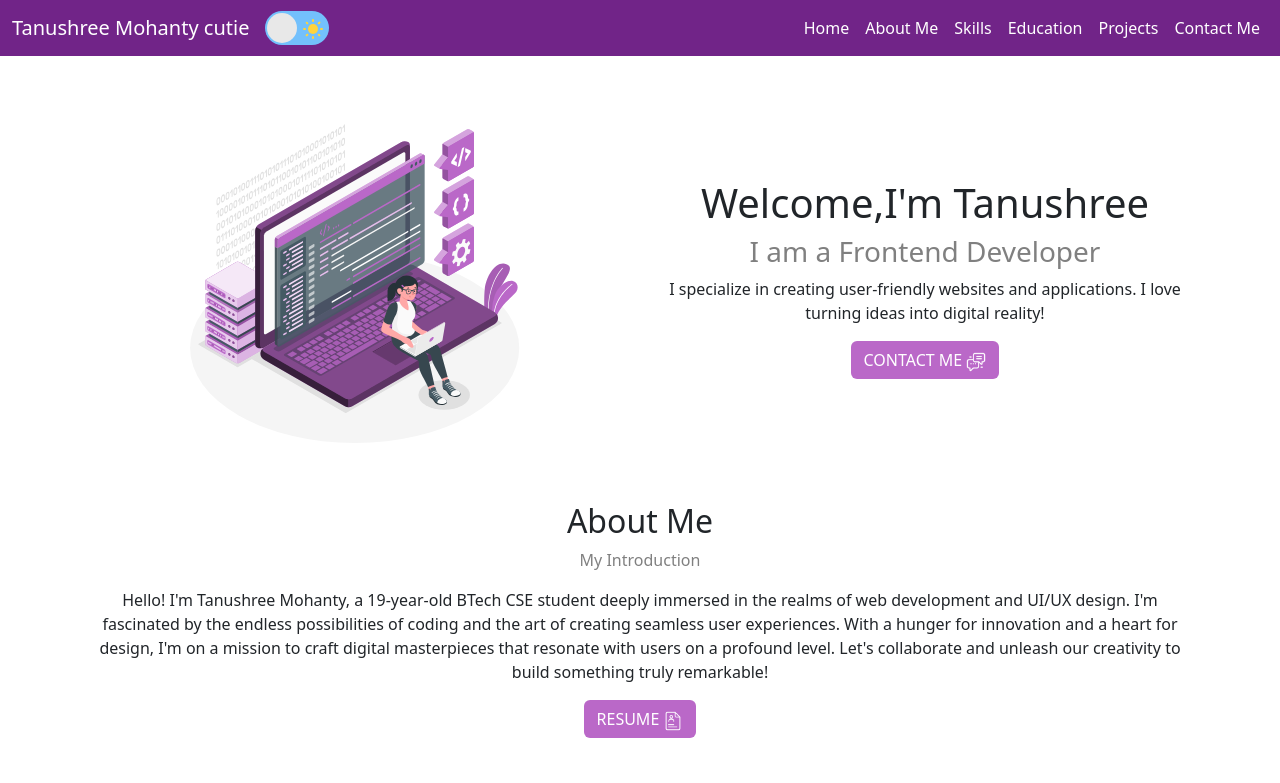
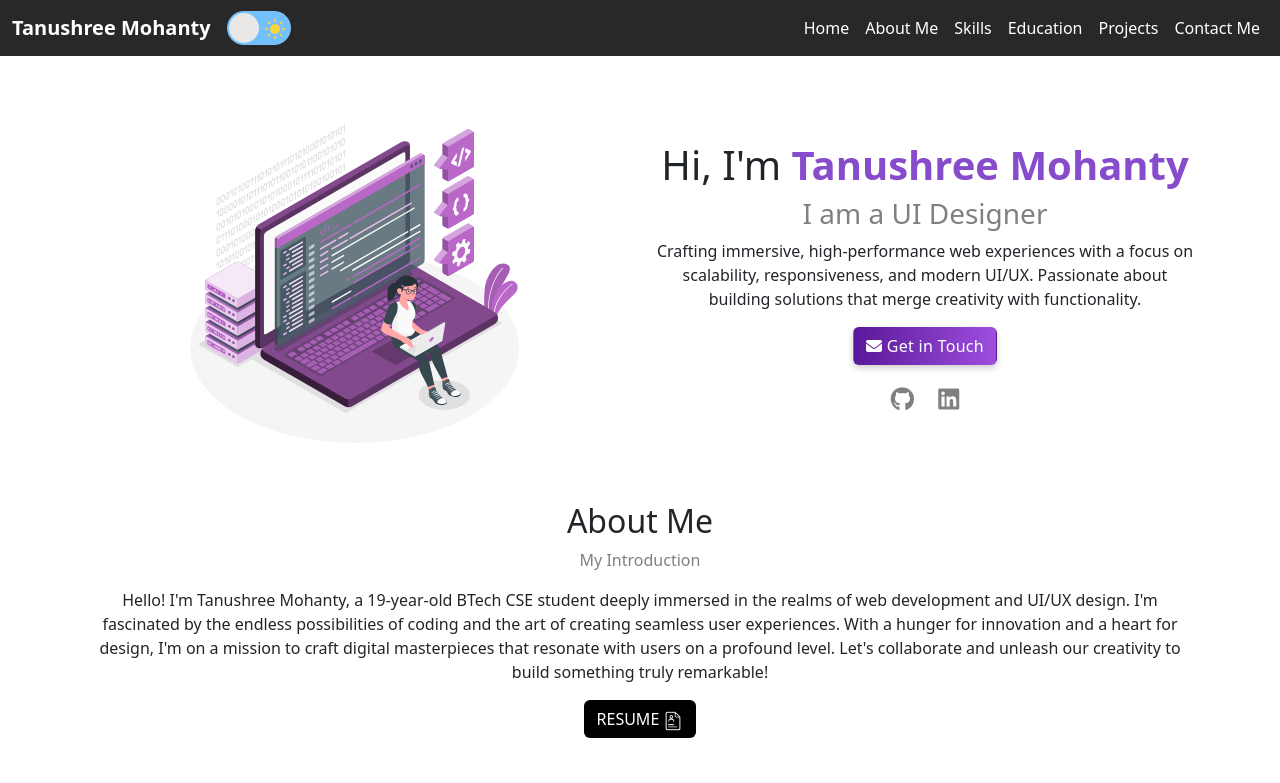
Before and after one commit to TanushreeMohanty/Tanushree-Mohanty, a plain HTML site: page index.html in a window 1280 px wide. Shown: the top 783 px of the page. Drawn offline with nearby package versions, Linux system fonts and the light colour scheme.

Commit message:
navbar and home css updated

```diff
--- a/index.html
+++ b/index.html
@@ -12,12 +12,15 @@
       integrity="sha384-QWTKZyjpPEjISv5WaRU9OFeRpok6YctnYmDr5pNlyT2bRjXh0JMhjY6hW+ALEwIH"
       crossorigin="anonymous"
     />
+    <!-- FONT AWESOME CDN LINK -->
+    <link rel="stylesheet" href="https://cdnjs.cloudflare.com/ajax/libs/font-awesome/6.5.1/css/all.min.css">
+
   </head>
   <body>
-    <!-- NAVBAR -->
+    <!-- NAVBAR:PERFECT-->
     <nav class="navbar navbar-expand-lg sticky-top">
       <div class="container-fluid">
-        <a class="navbar-brand" href="index.html">Tanushree Mohanty cutie</a>
+        <a class="navbar-brand" href="index.html">Tanushree Mohanty</a>
         <label class="switch">
           <span class="sun">
             <svg xmlns="http://www.w3.org/2000/svg" viewBox="0 0 24 24">
@@ -77,31 +80,36 @@
         </div>
       </div>
     </nav>
-    <!-- HOME -->
+<!-- HOME:PERFECT -->
 <div class="container text-center mt-5" id="home">
   <div class="row align-items-center">
     <div class="col-sm">
-          <img src="assests/images/home.svg" alt="Homeimage" height="350" />
+      <img src="assests/images/home.svg" alt="Homeimage" height="350" class="animate-fade" />
     </div>
     <div class="col-sm">
-          <h1>Welcome,I'm Tanushree</h1>
-          <h3 style="color: gray">I am a Frontend Developer</h3>
+      <h1>Hi, I'm <span class="highlight">Tanushree Mohanty</span></h1>
+      <h3 style="color: gray">
+        I am a <span class="dynamic-text"></span>
+      </h3>
       <p>
-            I specialize in creating user-friendly websites and applications. I
-            love turning ideas into digital reality!
+        Crafting immersive, high-performance web experiences with a focus on scalability, responsiveness, and modern UI/UX.
+        Passionate about building solutions that merge creativity with functionality.
       </p>
-          <a href="#contactme"
-            ><button type="button" class="btn">
-              CONTACT ME
-              <img
-                src="assests/images/contact.png"
-                alt="contact-icon"
-                height="20"
-              /></button
-          ></a>
+      <a href="#contactme">
+        <button type="button" class="btn custom-btn">
+          <i class="fas fa-envelope"></i> Get in Touch
+        </button>
+      </a>
+
+      <!-- Social Media Icons -->
+      <div class="social-icons mt-3">
+        <a href="https://github.com/" target="_blank"><i class="fab fa-github"></i></a>
+        <a href="https://linkedin.com/" target="_blank"><i class="fab fa-linkedin"></i></a>
       </div>
     </div>
   </div>
+</div>
+
     <!-- ABOUT ME-->
     <div class="container text-center mt-5" id="aboutme">
       <h2 class="section-heading">About Me</h2>
--- a/script.js
+++ b/script.js
@@ -1,4 +1,4 @@
-// NAVBAR
+// #NAVBAR
 window.addEventListener('scroll',function(){
     const navbar=document.querySelector('.navbar');
     if(window.scrollY > 0){
@@ -33,3 +33,33 @@ toggleSwitch.addEventListener("change", () => {
 
 
 // TRIAL
+
+//HOME
+// JavaScript for Typing Animation
+  const dynamicText = document.querySelector(".dynamic-text");
+  const words = ["Frontend Developer", "UI Designer", "Tech Enthusiast"];
+  let wordIndex = 0;
+  let letterIndex = 0;
+  let isDeleting = false;
+
+  function typeEffect() {
+    let currentWord = words[wordIndex];
+    let displayedText = isDeleting
+      ? currentWord.substring(0, letterIndex--)
+      : currentWord.substring(0, letterIndex++);
+
+    dynamicText.textContent = displayedText;
+
+    if (!isDeleting && letterIndex === currentWord.length) {
+      isDeleting = true;
+      setTimeout(typeEffect, 1000);
+    } else if (isDeleting && letterIndex === 0) {
+      isDeleting = false;
+      wordIndex = (wordIndex + 1) % words.length;
+      setTimeout(typeEffect, 500);
+    } else {
+      setTimeout(typeEffect, isDeleting ? 50 : 100);
+    }
+  }
+
+  document.addEventListener("DOMContentLoaded", typeEffect);
--- a/style.css
+++ b/style.css
@@ -1,39 +1,74 @@
-/* Dark Mode */
-.dark-mode {
-    background-color: black;
-    color: white;
-}
-/* NAVBAR */
-.navbar{
-    background-color: #712488;
-    transition: background-color 0.3s ease-in-out;
+/* CHECKED --------------- */
+/* #COLOR VARIABLES */
+:root {
+  --primary-color: rgb(41, 40, 40);
+  --secondary-color: white;
+  --light-primary-color: gray;
+  --gradient:linear-gradient(90deg, #5A189A, #9D4EDD);
+  --hover-gradient: linear-gradient(90deg, #3C096C, #7B2CBF);
+
 
 }
 
-.navbar.scrolled{ /* TRANSPARENT NAVBAR WHEN SCROLLED */
-    background-color: rgb(113,36,136,0.5);
+/* #NAVBAR */
+.navbar {
+  background-color: var(--primary-color);
+  transition: background-color 0.3s ease-in-out;
 }
 
-.navbar-brand,.nav-link{
-    color: white !important;
-
+/* Transparent Navbar When Scrolled */
+.navbar.scrolled {
+  background-color: rgba(0, 0, 0, 0.5);
 }
 
-.navbar-toggler{
-    background-color: white !important;
+/* Navbar Brand & Links */
+.navbar-brand,
+.nav-link {
+  color: var(--secondary-color) !important;
+  font-weight: 600;
+  position: relative;
+  transition: color 0.3s ease-in-out;
 }
 
+/* Modern Underline Effect on Hover */
+.nav-link::after {
+  content: "";
+  display: block;
+  width: 0;
+  height: 2px;
+  background: var(--secondary-color);
+  transition: width 0.3s ease-in-out;
+  position: absolute;
+  left: 0;
+  bottom: -3px;
+}
+
+.nav-link:hover::after {
+  width: 100%;
+}
+
+/* Change Text Color on Hover */
+.nav-link:hover {
+  color: var(--secondary-color) !important;
+}
+
+/* Navbar Toggler */
+.navbar-toggler {
+  background-color: var(--secondary-color) !important;
+}
+
+/* Reverse Navbar Collapse */
 .navbar-expand-lg .navbar-collapse {
   flex-direction: row-reverse;
 }
 
-/* BUTTON */
+/* #BUTTON */
 .btn{
-    background-color: #BA68C8 !important;
-    color: white !important;
+  background-color: black !important;
+  color: var(--secondary-color) !important;
 }
 
-/* HEADINGS */
+/* #HEADINGS */
 .section-heading{
   margin-top: 35px;
   text-align: center;
@@ -41,25 +76,79 @@
 
 .sub-heading{
   text-align: center;
-    color: gray;
+  color: var(--light-primary-color);
 }
 
-/* SKILLS */
+/* #HOME */
+.highlight {
+  color: #874CCC;
+  font-weight: bold;
+}
+
+.custom-btn {
+  background: var(--gradient);
+  color: white;
+  padding: 12px 24px;
+  border-radius: 6px;
+  font-weight: 600;
+  font-size: 16px;
+  letter-spacing: 0.3px;
+  border: none;
+  transition: all 0.3s ease-in-out;
+  box-shadow: 0 3px 6px rgba(0, 0, 0, 0.2);
+}
+
+.custom-btn:hover {
+  background: var(--hover-gradient);
+  transform: translateY(-2px);
+  box-shadow: 0 6px 12px rgba(0, 0, 0, 0.3);
+}
+
+
+.social-icons a {
+  color: var(--light-primary-color);
+  font-size: 24px;
+  margin: 0 10px;
+  transition: all 0.3s ease-in-out;
+}
+
+.social-icons a:hover {
+  color: var(--gradient);
+  transform: scale(1.2);
+}
+
+.animate-fade {
+  opacity: 0;
+  animation: fadeIn 1s ease-in-out forwards;
+}
+
+@keyframes fadeIn {
+  from {
+    opacity: 0;
+    transform: translateY(20px);
+  }
+  to {
+    opacity: 1;
+    transform: translateY(0);
+  }
+}
+
+/* #SKILLS */
 .progress-name{
   margin-top: 15px;
   margin-bottom: 4px;
   text-align: start;
 }
 .progress-bar{
-    background-color: #BA68C8 !important;
+  background-color: var(--primary-color) !important;
 }
 
-/* EDUCATION */
+/* #EDUCATION */
 .timeline {
-    border-left: 3px solid #BA68C8;
+  border-left: 3px solid black;
   border-bottom-right-radius: 4px;
   border-top-right-radius: 4px;
-    background: rgba(114, 124, 245, 0.09);
+  background: rgba(0, 0, 0, 0.09);
   margin: 0 auto;
   letter-spacing: 0.2px;
   position: relative;
@@ -91,7 +180,7 @@
 }
 
 .timeline .event {
-    border-bottom: 1px dashed #BA68C8;
+  border-bottom: 1px dashed black;
   padding-bottom: 25px;
   margin-bottom: 25px;
   position: relative;
@@ -133,10 +222,10 @@
 }
 
 .timeline .event:after {
-    -webkit-box-shadow: 0 0 0 3px #BA68C8;
-    box-shadow: 0 0 0 3px #BA68C8;
+  -webkit-box-shadow: 0 0 0 3px black;
+  box-shadow: 0 0 0 3px black;
   left: -55.8px;
-    background: #fff;
+  background: rgb(227, 224, 224);
   border-radius: 50%;
   height: 9px;
   width: 9px;
@@ -157,7 +246,7 @@
   border-top-right-radius: 0;
   border-bottom-left-radius: 4px;
   border-top-left-radius: 4px;
-    border-right: 3px solid #BA68C8;
+  border-right: 3px solid black;
 }
 
 .rtl .timeline .event::before {
@@ -170,21 +259,21 @@
   right: -55.8px;
 }
 
-/* FOOTER */
+/* #FOOTER */
 footer{
-    background-color: #712488;
-    color: white;
+  background-color: var(--primary-color);
+  color: var(--secondary-color);
   width: 100%;
 }
 
-/* Light/Dark Mode */
-/* Dark Mode */
+/* #Dark Mode */
 .dark-mode {
-  background-color: black;
+  background-color: var(--primary-color);
   color: white;
 }
 
-/* Toggle Switch */
+
+/* #Toggle Switch For light/dark mode */
 .switch {
   font-size: 17px;
   position: relative;
@@ -251,8 +340,7 @@ footer{
   transform: translateX(30px);
 }
 
-
-/* From Uiverse.io by wilsondesouza */
+/* #Social media icons From Uiverse.io by wilsondesouza */
 ul {
   list-style: none;
 }
@@ -349,5 +437,4 @@ ul {
   background-color: #ff0000;
 }
 
-
-/* TRIAL */
+/* Unchecked---------------------- */
```
Lines whose indentation alone changed are shown as unchanged.
